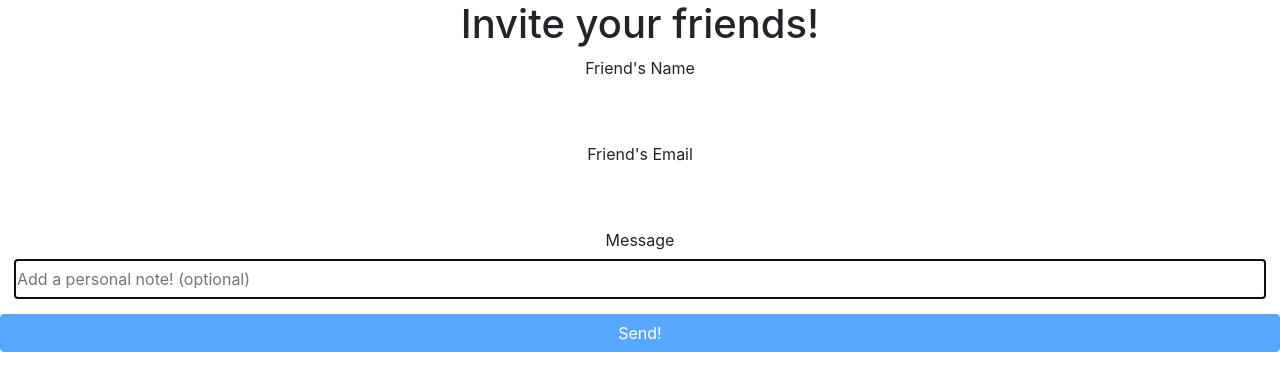
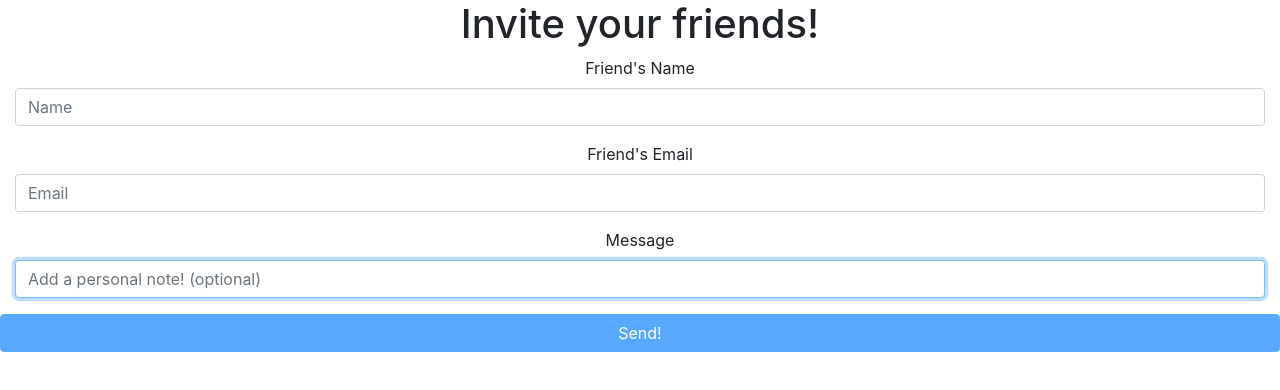
Before and after one commit to YDick/BookIt-React, a React (Create React App) app: page /email in a window 1280 px wide. Shown: the top 390 px of the page. Built offline with nearby package versions, Linux system fonts and the light colour scheme.

Commit message:
mail done and untested

```diff
--- a/src/components/email/EmailFriends.jsx
+++ b/src/components/email/EmailFriends.jsx
@@ -68,10 +68,9 @@ export default class Email extends React.Component {
                 <FormGroup controlId="recipientName" as={Col}>
                     <FormLabel>Friend's Name</FormLabel>
                     <Form.Control
-                            readOnly
                             autoFocus
-                            plaintext
                             type="text"
+                            placeholder="Name"
                             value={this.state.recipientName}
                             onChange={this.handleChange}
                         />
@@ -80,10 +79,9 @@ export default class Email extends React.Component {
                 <FormGroup controlId="recipientEmail" as={Col}>
                     <FormLabel>Friend's Email</FormLabel>
                     <Form.Control
-                            readOnly
                             autoFocus
-                            plaintext
-                            type="text"
+                            type="email"
+                            placeholder="Email"
                             value={this.state.recipientEmail}
                             onChange={this.handleChange}
                         />
@@ -92,9 +90,7 @@ export default class Email extends React.Component {
                 <FormGroup controlId="message" as={Col}>
                     <FormLabel>Message</FormLabel>
                     <Form.Control
-                            readOnly
                             autoFocus
-                            plaintext
                             type="text"
                             placeholder="Add a personal note! (optional)"
                             value={this.state.message}
```
